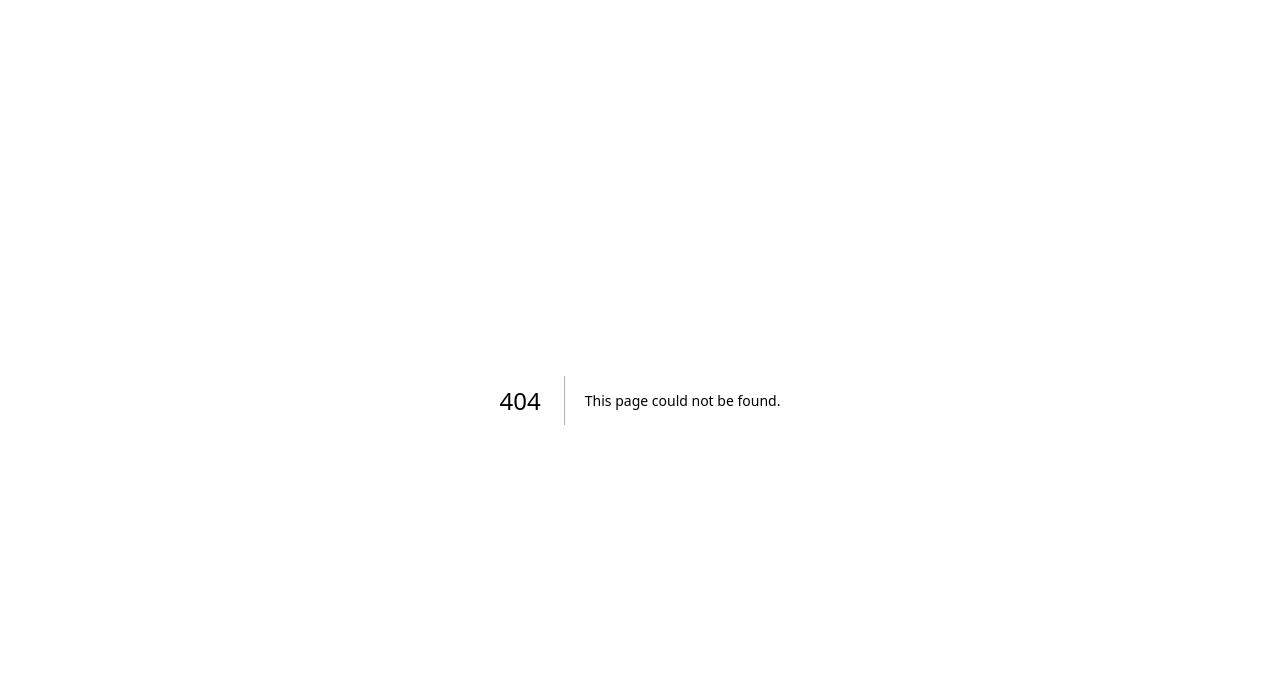
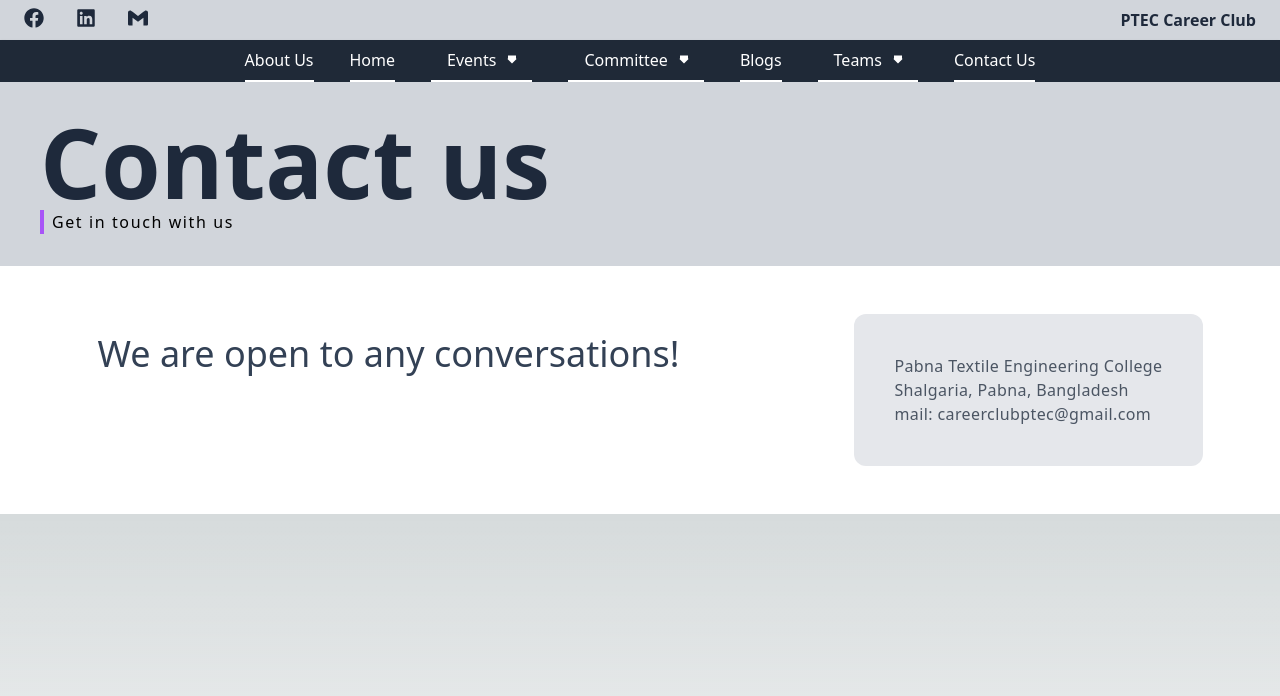
Before and after one commit to Juniorashraf02/pteccc, a Next.js app: page /contact in a window 1280 px wide. Before the commit this address had no page. Shown: the top 696 px of the page. Built offline with nearby package versions, Linux system fonts and the light colour scheme.

Commit message:
3 pages added

```diff
--- /dev/null
+++ b/src/pages/alumni.tsx
@@ -0,0 +1,17 @@
+import { NavigationBar } from "@/components/Header/NavigationBar";
+import { TopBar } from "@/components/Header/TopBar";
+
+const alumni= () => {
+    return (
+        <div>
+            <TopBar />
+            <NavigationBar />
+            <div className="bg-white h-screen text-xl flex justify-center items-center text-slate-800 font-bold ">
+                <p>Alumni list coming soon...</p>
+               <p className="animate-pulse duration-700"> ...!!!</p>
+            </div>
+        </div>
+    )
+}
+
+export default alumni ;
--- /dev/null
+++ b/src/pages/blogs.tsx
@@ -0,0 +1,17 @@
+import { NavigationBar } from "@/components/Header/NavigationBar";
+import { TopBar } from "@/components/Header/TopBar";
+
+const blogs = () => {
+    return (
+        <div>
+            <TopBar />
+            <NavigationBar />
+            <div className="bg-white h-screen text-xl flex justify-center items-center text-slate-800 font-bold ">
+                <p>coming soon...</p>
+               <p className="animate-pulse duration-700"> ...!!!</p>
+            </div>
+        </div>
+    )
+}
+
+export default blogs;
--- /dev/null
+++ b/src/pages/contact.tsx
@@ -0,0 +1,38 @@
+import Footer from "@/components/Footer/Footer";
+import { NavigationBar } from "@/components/Header/NavigationBar";
+import { TopBar } from "@/components/Header/TopBar";
+import React from "react";
+
+const contact = () => {
+  return (
+    <div>
+      <TopBar />
+      <NavigationBar />
+      <div>
+        <div className="bg-gray-300 py-8 px-5 md:px-10">
+          <p className="text-6xl md:text-8xl font-bold text-slate-800">
+            Contact us
+          </p>
+          <p className="border-l-4 border-purple-500 text-black tracking-widest pl-2 font-xs md:font-base">
+            Get in touch with us
+          </p>
+        </div>
+      </div>
+      <div className="bg-white h-max md:flex justify-around py-12">
+        <div className="p-5">
+          <p className="text-4xl text-slate-700">
+            We are open to any conversations!{" "}
+          </p>
+        </div>
+        <div className="text-gray-600 bg-gray-200 p-10 rounded-xl tracking-wide">
+          <p>Pabna Textile Engineering College</p>
+          <p>Shalgaria, Pabna, Bangladesh</p>
+          <p>mail: careerclubptec@gmail.com</p>
+        </div>
+      </div>
+      {/* <Footer/> */}
+    </div>
+  );
+};
+
+export default contact;
```
